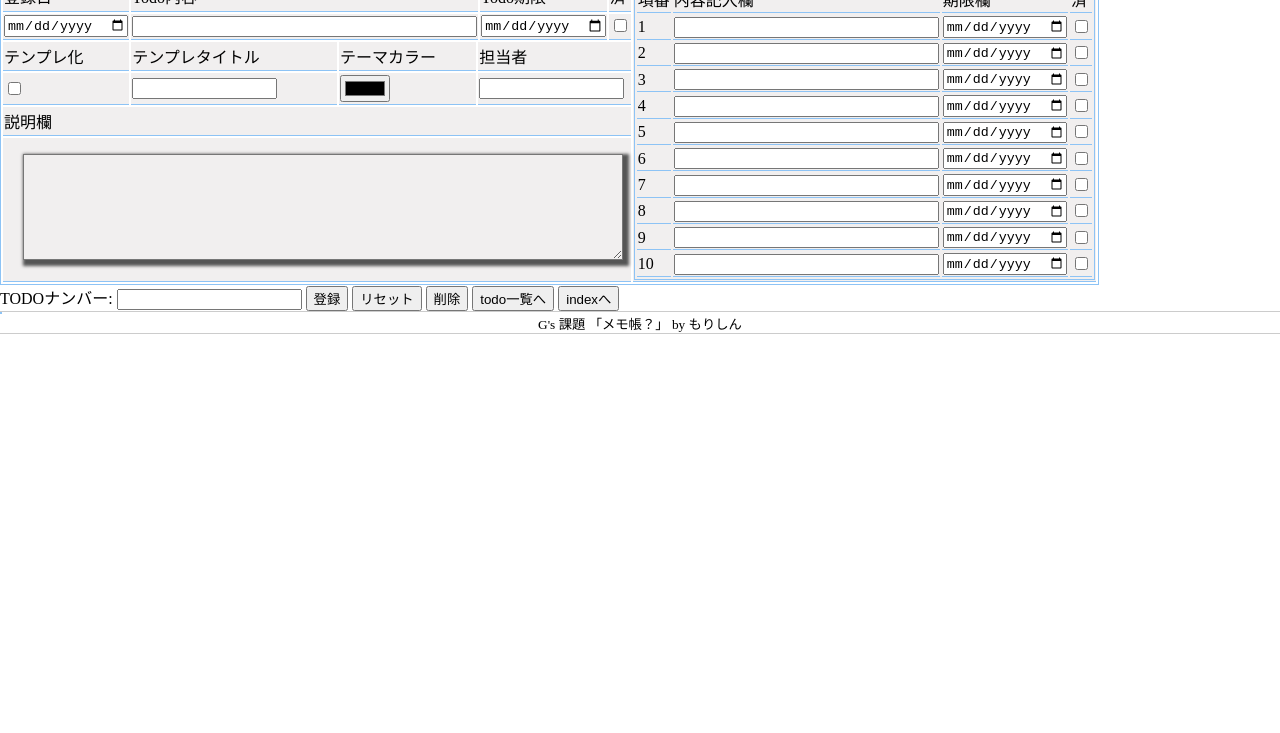
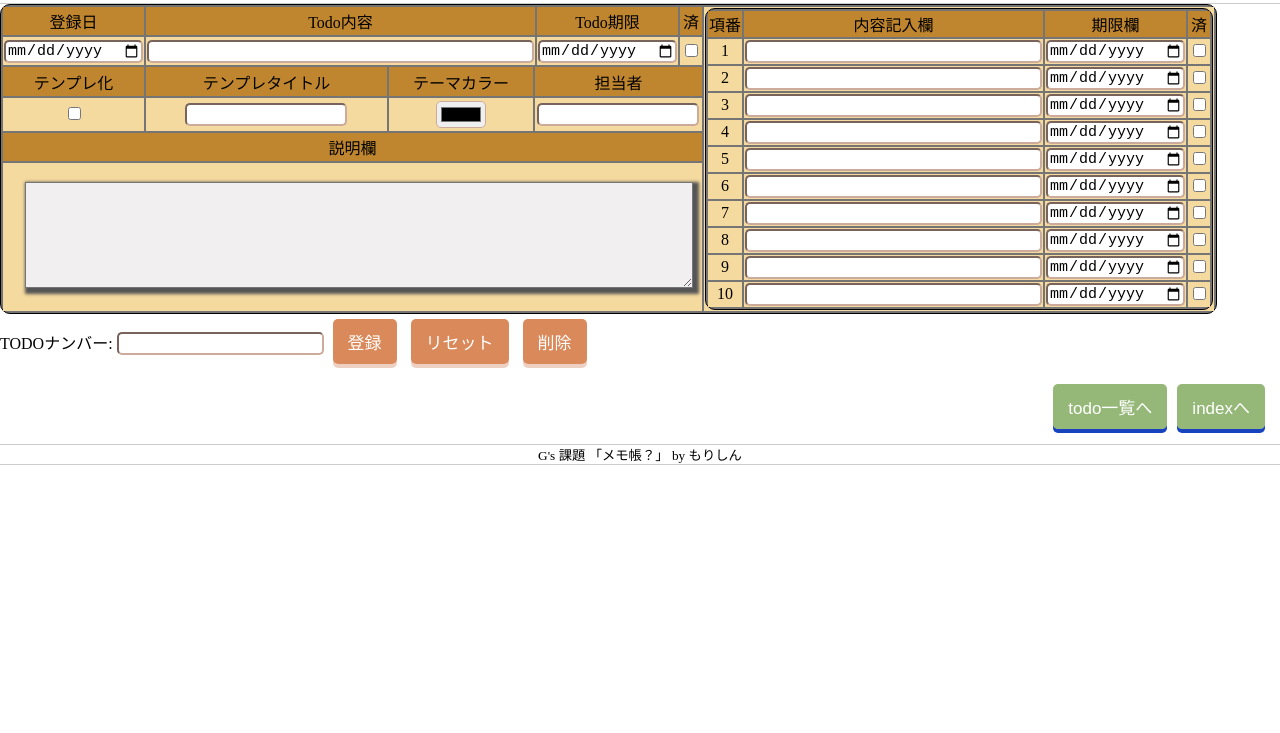
Before and after one commit to p0rururu-blip/kadai-03, a plain HTML site: page todoinput.html in a window 1280 px wide. Shown: the part 67-800 px from the top of the page. Drawn offline with Linux system fonts and the light colour scheme.

Commit message:
見た目を少し更新

```diff
--- a/css/sample.css
+++ b/css/sample.css
@@ -1,80 +1,173 @@
-body{
-    margin:0;
-    padding:0;
-    text-align:left;
+body {
+    margin: 0;
+    padding: 0;
+    text-align: left;
     font-size: 16px;
-    width:100%;
+    width: 100%;
 }
-header{
+
+header {
     background-color: #fff;
     border-bottom: 1px solid #ccc;
     text-align: center;
 }
-h1{
-    font-size: 100%;
+
+h1 {
+    font-size: 25px;
 }
-main{
-    width:100%;
+
+main {
+    width: 100%;
     display: block;
-    border-bottom:1px solid #ccc;
-    position:relative;
+    border-bottom: 1px solid #ccc;
+    position: relative;
 }
-footer{
+
+footer {
     background-color: #fff;
-    border-bottom:1px solid #ccc;
+    border-bottom: 1px solid #ccc;
     text-align: center;
 }
-p{
+
+p {
     text-align: center;
-    border-bottom:1px solid #fff;
+    border-bottom: 1px solid #fff;
 }
-ul{
+
+ul {
     padding: 0;
     border-top: 1px solid #000000;
-    display:table;  /* 定義 */
+    display: table;
+    /* 定義 */
     table-layout: fixed;
-    width:96%;
+    width: 96%;
     font-size: 80%;
     margin: 0 3%;
     text-align: center;
 }
-li{
-    list-style-type:none;
+
+li {
+    list-style-type: none;
     border: 1px solid #666;
     background-color: #fff;
-    display:table-cell;  /* 定義 */
+    display: table-cell;
+    /* 定義 */
     cursor: pointer;
-    color:#0d7dfd;
+    color: #0d7dfd;
 }
-li:hover{
+
+li:hover {
     background: #0d7dfd;
-    color:#fff;
+    color: #fff;
 }
-textarea{
-  margin: 10px 3%;
-  width: 95%;
-  height: 100px;
-  font-size:80%;
-  box-shadow: 3px 3px 3px 3px #555;
-  background-color:rgb(241, 239, 239);
+
+textarea {
+    margin: 10px 3%;
+    width: 95%;
+    height: 100px;
+    font-size: 80%;
+    box-shadow: 3px 3px 3px 3px #555;
+    background-color: rgb(241, 239, 239);
 }
-#key{
-    margin:0 3%;
+
+#key {
+    margin: 0 3%;
     width: 95%;
-    font-size:80%;
+    font-size: 80%;
     background-color: #e1efff;
     box-shadow: 3px 3px 3px 3px #555;
 }
-table{
-    border:1px solid #8dc3f5;
+
+th {
+    font-size: 20px;
+    background-color: #d0e7fc;
 }
-th{
-    font-size:20px;
-    background-color:#d0e7fc;
-    border-bottom: 1px solid #8dc3f5;
+
+td {
+    font-size: 16px;
+    background-color: rgb(245, 218, 159);
 }
-td{
-    font-size:16px;
-    background-color:rgb(241, 239, 239);
-    border-bottom: 1px solid #8dc3f5;
+
+.table1 {
+    border: 1px solid #333;
+    border-width: 1px;
+    border-color: black;
+    border-radius: 10px;
+    background-color: #757575;
+    font-size: 18px;
+    text-align: center;
 }
+
+.head {
+    background-color: #e28f11b0;
+}
+
+input {
+    border-radius: 5px;
+    border-color: #ccab9c;
+    font-size: 15px;
+}
+
+input:hover {
+  transform: scale(1.3);
+    /* マウスポインタを変更する */
+}
+
+button {
+    display: inline-block;
+    /* ボタンを横並びにする */
+    border: none;
+    /* 枠線をなくす */
+    border-radius: 5px;
+    /* 角丸をつける */
+    padding: 10px 15px;
+    /* ボタンの内側の余白 */
+    margin: 5px;
+    /* ボタン同士の余白 */
+    background-color: #d4743cd7;
+    /* ボタンの背景色 */
+    color: white;
+    /* ボタンの文字色 */
+    text-align: center;
+    /* ボタンのテキストを中央揃えにする */
+    text-decoration: none;
+    /* テキストに下線をつけない */
+    font-size: 17px;
+    /* テキストのフォントサイズ */
+    cursor: pointer;
+    /* マウスポインタを変更する */
+    box-shadow: 0 4px 0 #be461741;
+    /* ボタンの影 */
+}
+
+button:hover {
+    transform: translateY(4px);
+    box-shadow: none;
+}
+
+.linkbot {
+    display: flex;
+    justify-content: right;
+    margin: 10px;
+}
+
+.tolink {
+    background-color: #41800d8e;
+    /* ボタンの背景色 */
+    color: white;
+    /* ボタンの文字色 */
+    text-align: center;
+    /* ボタンのテキストを中央揃えにする */
+    text-decoration: none;
+    /* テキストに下線をつけない */
+    font-size: 17px;
+    /* テキストのフォントサイズ */
+    cursor: pointer;
+    /* マウスポインタを変更する */
+    box-shadow: 0 4px 0 #1743be;
+    /* ボタンの影 */
+}
+
+.numb {
+    font-size: 20px;
+}
--- a/todoinput.html
+++ b/todoinput.html
@@ -14,19 +14,19 @@
     </header>
     <main>
 
-        <table>
+        <table class="table1">
             <tr>
-                <td>登録日</td>
-                <td colspan="3">Todo内容</td>
-                <td>Todo期限</td>
-                <td>済</td>
+                <td class="head">登録日</td>
+                <td colspan="3" class="head">Todo内容</td>
+                <td class="head">Todo期限</td>
+                <td class="head">済</td>
                 <td rowspan="6">
-                    <table>
+                    <table class="table1">
                         <tr>
-                            <td>項番</td>
-                            <td>内容記入欄</td>
-                            <td>期限欄</td>
-                            <td>済</td>
+                            <td class="head">項番</td>
+                            <td class="head">内容記入欄</td>
+                            <td class="head">期限欄</td>
+                            <td class="head">済</td>
                         </tr>
                         <tr>
                             <td>1</td>
@@ -99,10 +99,10 @@
                 <td><input type="checkbox" id="todosumi" class="clr" /></td>
             </tr>
             <tr>
-                <td>テンプレ化</td>
-                <td>テンプレタイトル</td>
-                <td>テーマカラー</td>
-                <td colspan="3">担当者</td>
+                <td class="head">テンプレ化</td>
+                <td class="head">テンプレタイトル</td>
+                <td class="head">テーマカラー</td>
+                <td colspan="3" class="head">担当者</td>
             </tr>
             <tr>
                 <td><input type="checkbox" id="templck" class="clr" /></td>
@@ -111,7 +111,7 @@
                 <td colspan="3"><input type="text" id="tantou" size="15" class="clr" /></td>
             </tr>
             <tr>
-                <td colspan="6">説明欄</td>
+                <td colspan="6" class="head">説明欄</td>
             </tr>
             <td colspan="6"><textarea name="tododetail" id="tododetail" class="clr"></textarea></td>
         </table>
@@ -120,10 +120,10 @@
         <button id="save">登録</button>
         <button id="reset">リセット</button>
         <button id="deltodo">削除</button>
-
-        <button onclick="location.href='todolist.html'">todo一覧へ</button>
-        <button onclick="location.href='index.html'">indexへ</button>
-
+        <div class="linkbot">
+            <button onclick="location.href='todolist.html'" class="tolink">todo一覧へ</button>
+            <button onclick="location.href='index.html'" class="tolink">indexへ</button>
+        </div>
     </main>
     <!-- <main>
         <input id="key" type="text">
```
Also changed, not shown: todolist.html (+23 -23 lines).
